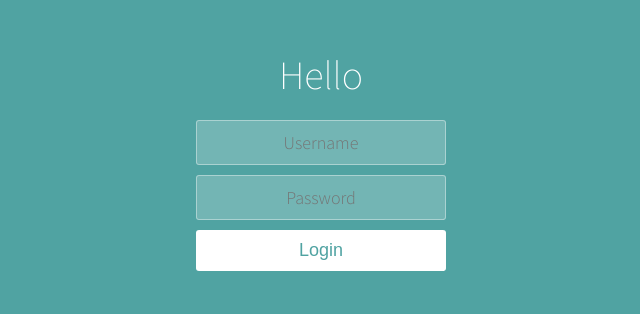
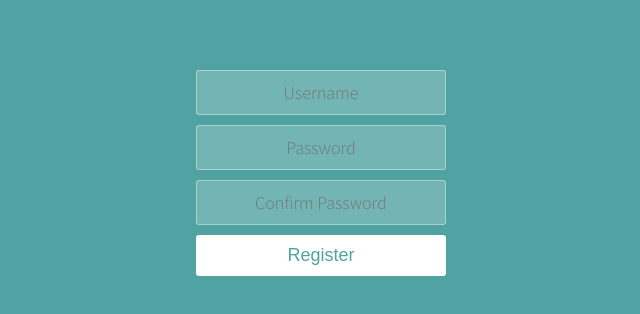
Before and after one commit to htcongvn/react-learning, a React (Create React App) app: page / in a window 1280 px wide. Shown: the part 158-472 px from the top of the page, without its empty margins (319-959 px from the left). Built offline with nearby package versions, Linux system fonts and the light colour scheme.

Commit message:
HelloLoginApp-Complete: React Conditional Rendering with the Ternary Operator & AND Operator

```diff
--- a/src/components/App.jsx
+++ b/src/components/App.jsx
@@ -1,14 +1,12 @@
 import React from "react";
+import Form from "./Form";
+
+let userIsRegistered = false;
 
 function App() {
   return (
     <div className="container">
-      <h1>Hello</h1>
-      <form className="form">
-        <input type="text" placeholder="Username" />
-        <input type="password" placeholder="Password" />
-        <button type="submit">Login</button>
-      </form>
+      <Form isRegistered={userIsRegistered} />
     </div>
   );
 }
--- /dev/null
+++ b/src/components/Form.jsx
@@ -0,0 +1,18 @@
+/* eslint-disable react/prop-types */
+import React from "react";
+import Input from "./Input";
+
+function Form(props) {
+  return (
+    <form className="form">
+      <Input type="text" placeholder="Username" />
+      <Input type="password" placeholder="Password" />
+      {!props.isRegistered && (
+        <Input type="password" placeholder="Confirm Password" />
+      )}
+      <button type="submit">{props.isRegistered ? "Login" : "Register"}</button>
+    </form>
+  );
+}
+
+export default Form;
--- /dev/null
+++ b/src/components/Input.jsx
@@ -0,0 +1,8 @@
+/* eslint-disable react/prop-types */
+import React from "react";
+
+function Input(props) {
+  return <input type={props.type} placeholder={props.placeholder} />;
+}
+
+export default Input;
--- a/src/index.js
+++ b/src/index.js
@@ -3,3 +3,9 @@ import ReactDOM from "react-dom";
 import App from "./components/App";
 
 ReactDOM.render(<App />, document.getElementById("root"));
+
+//Challenge: Without moving the userIsRegistered variable,
+//1. Show Login as the button text if userIsRegistered is true.
+//Show Register as the button text if userIsRegistered is false.
+//2. Only show the Confirm Password input if userIsRegistered is false.
+//Don't show it if userIsRegistered is true.
```
